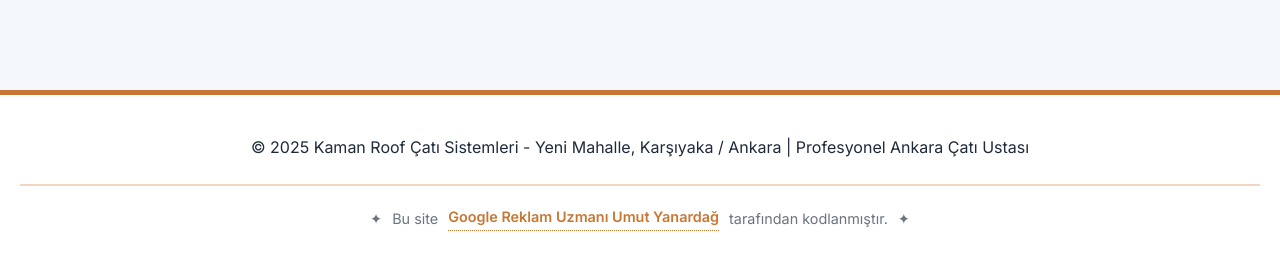
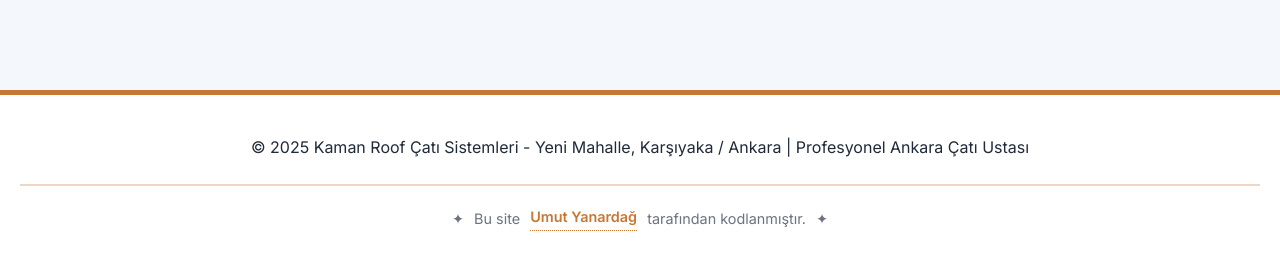
Before and after one commit to Hakikatperest/kamanroof, a plain HTML site: page index.html in a window 1280 px wide. Shown: the part 6916-7177 px from the top of the page. Drawn offline with nearby package versions, Linux system fonts and the light colour scheme; animation ran at ten frames a second.

Commit message:
Update index.html

```diff
--- a/index.html
+++ b/index.html
@@ -1850,7 +1850,7 @@ display:none !important;
          onmouseover="this.style.color='#b55e1f'; this.style.borderBottomColor='#b55e1f'"
          onmouseout="this.style.color='#c77734'; this.style.borderBottomColor='#c77734'"
       >
-        Google Reklam Uzmanı Umut Yanardağ
+        Umut Yanardağ
       </a>
       <span>tarafından kodlanmıştır.</span>
       <span>✦</span>
```
